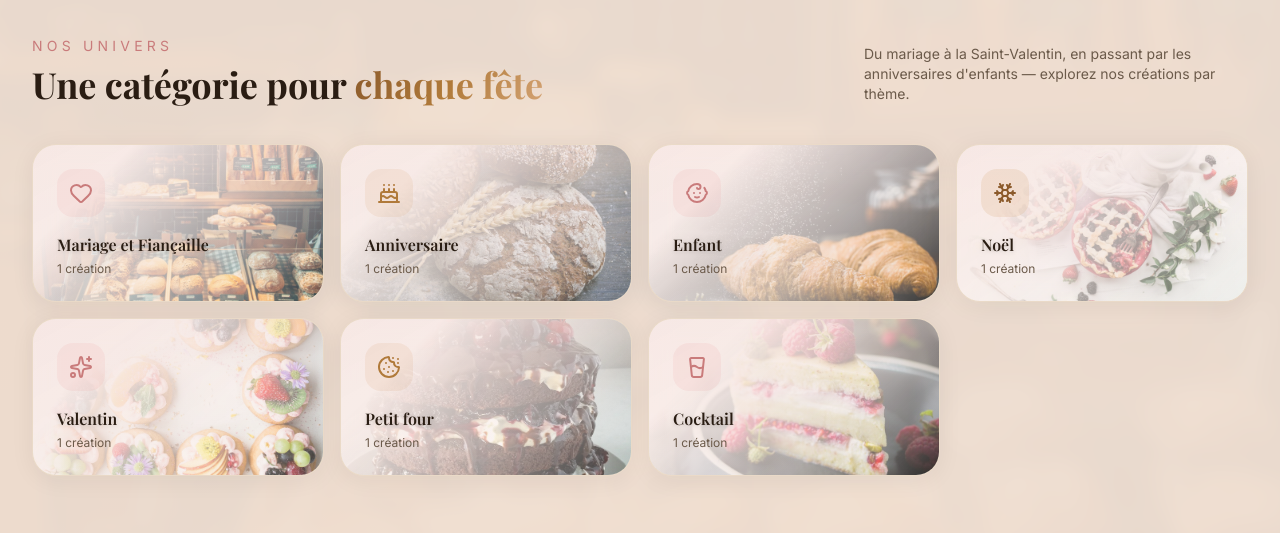
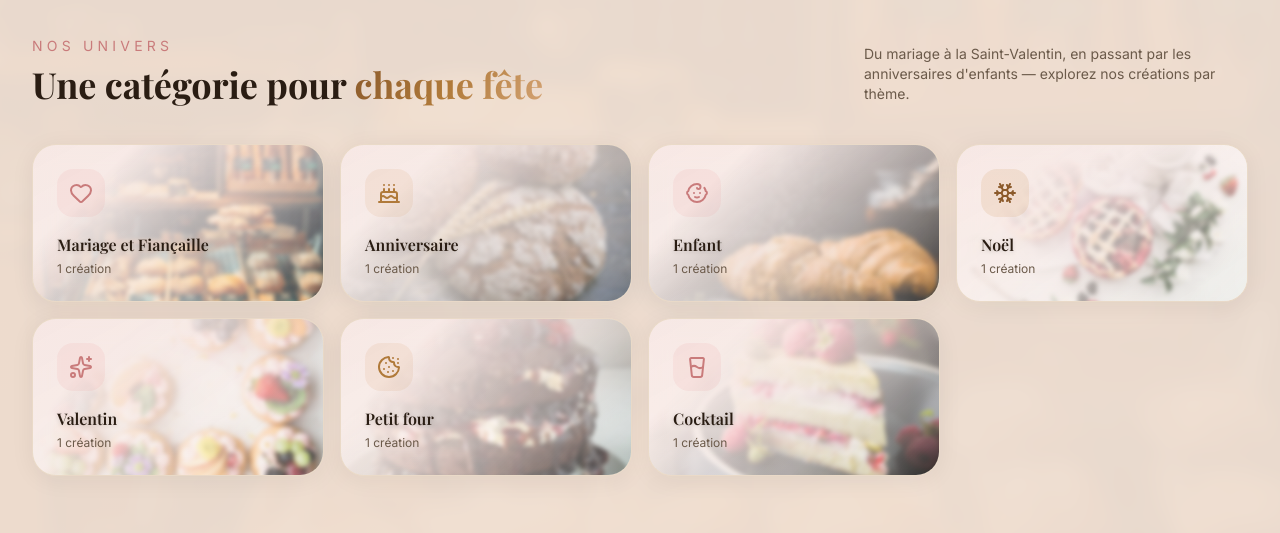
Before and after one commit to asTsiry/harimbola-public, a Next.js app: page / in a window 1280 px wide. Shown: the part 780-1313 px from the top of the page. Built offline with nearby package versions, Linux system fonts and the light colour scheme; a web font is replaced by a local one.

Commit message:
Enhance image effects in Categories component with blur on hover

```diff
--- a/src/components/sections/Categories.tsx
+++ b/src/components/sections/Categories.tsx
@@ -81,7 +81,7 @@ export default function Categories() {
                   alt=""
                   fill
                   sizes="(max-width: 768px) 50vw, 25vw"
-                  className="object-cover scale-110 group-hover:scale-125 transition duration-700"
+                  className="object-cover blur-[2px] scale-110 group-hover:blur-none group-hover:scale-125 transition duration-700"
                   style={{ maskImage: "linear-gradient(315deg, rgba(0,0,0,0.9) -25%, rgba(0,0,0,0.4) 35%, transparent 75%)", WebkitMaskImage: "linear-gradient(315deg, rgba(0,0,0,0.9) 0%, rgba(0,0,0,0.4) 35%, transparent 75%)" }}
                 />
               </div>
```
